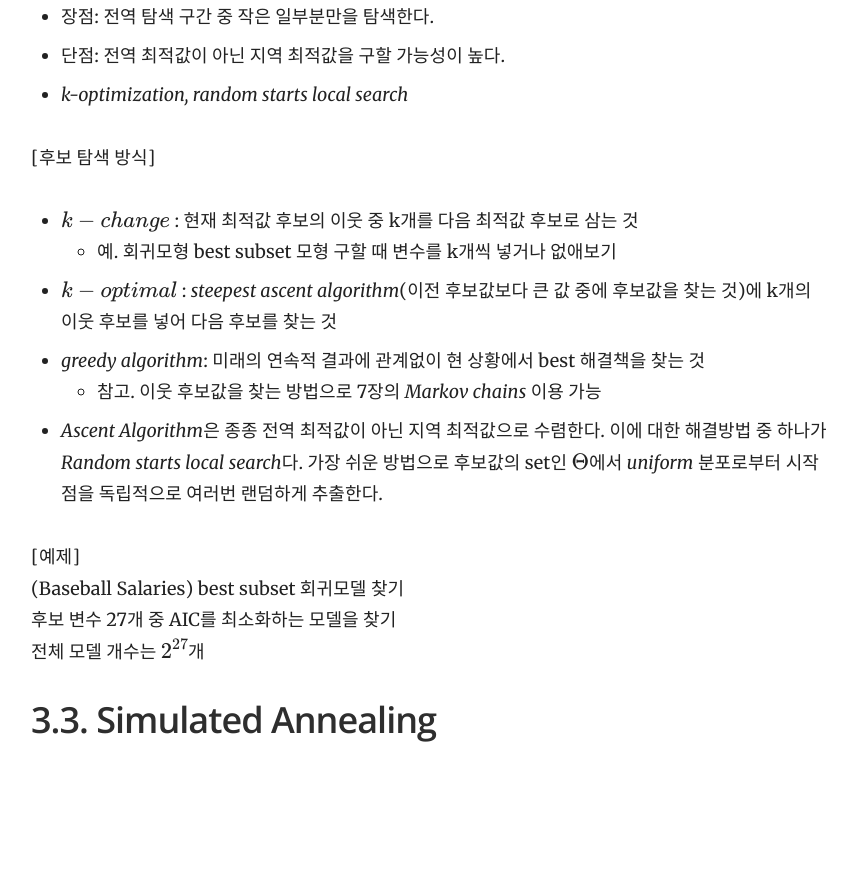
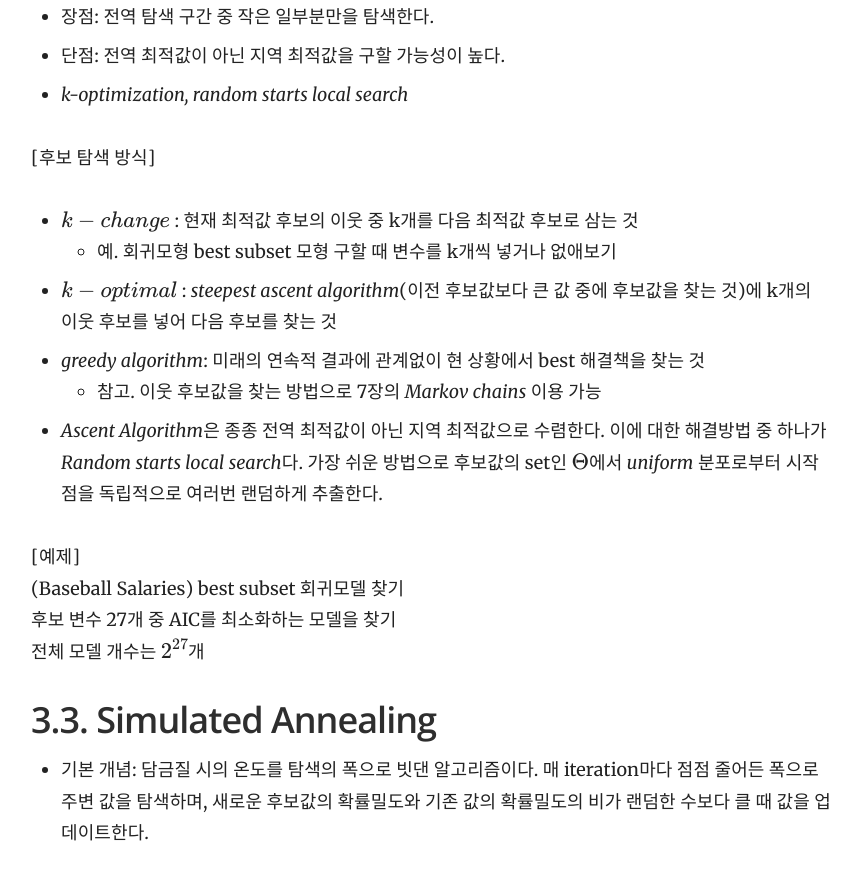
Before and after one commit to yrk3434/yrk3434.github.io, a Jekyll site: the page built from _docs/Theory/Computational Statistics_Optimization.md, in a window 1280 px wide and 900 px high, scrolled down 9257 px. Shown: the top 880 px of the window, without its empty margins (359-1219 px from the left). Built offline with Jekyll 4.4.1, drawn with Linux system fonts in a browser that asks for light colours; formulas are drawn with MathJax 3; before the commit the page ends 10031 px from its top, so only the background shows below that.

Commit message:
Update Computational Statistics_Optimization.md

```diff
--- a/_docs/Theory/Computational Statistics_Optimization.md
+++ b/_docs/Theory/Computational Statistics_Optimization.md
@@ -282,3 +282,4 @@ subset model은 $ 2^{p+1} $ 개의 후보 모델이가 존재한다.
 
 
 ## 3.3. Simulated Annealing
+- 기본 개념: 담금질 시의 온도를 탐색의 폭으로 빗댄 알고리즘이다. 매 iteration마다 점점 줄어든 폭으로 주변 값을 탐색하며, 새로운 후보값의 확률밀도와 기존 값의 확률밀도의 비가 랜덤한 수보다 클 때 값을 업데이트한다.
```
